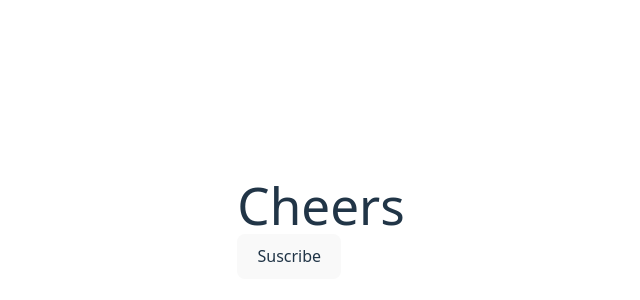
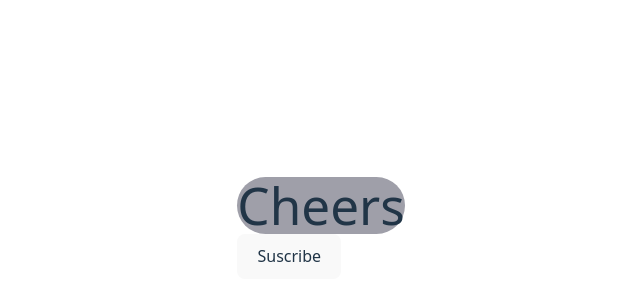
Before and after one commit to rahmoundif/fourchest, a website built with Vite: page index.html in a window 1280 px wide. Shown: the part 172-472 px from the top of the page, without its empty margins (319-959 px from the left). Built offline with nearby package versions, Linux system fonts and the light colour scheme.

Commit message:
TestPush1

```diff
--- a/index.html
+++ b/index.html
@@ -7,7 +7,7 @@
   </head>
   <body>
     <div>
-      <h1>Cheers</h1>
+      <h1 class="flex bg-zinc-400 rounded-4xl">Cheers</h1>
       <button>Suscribe</button>
     </div>
     <script type="module" src="./src/main.js"></script>
```
